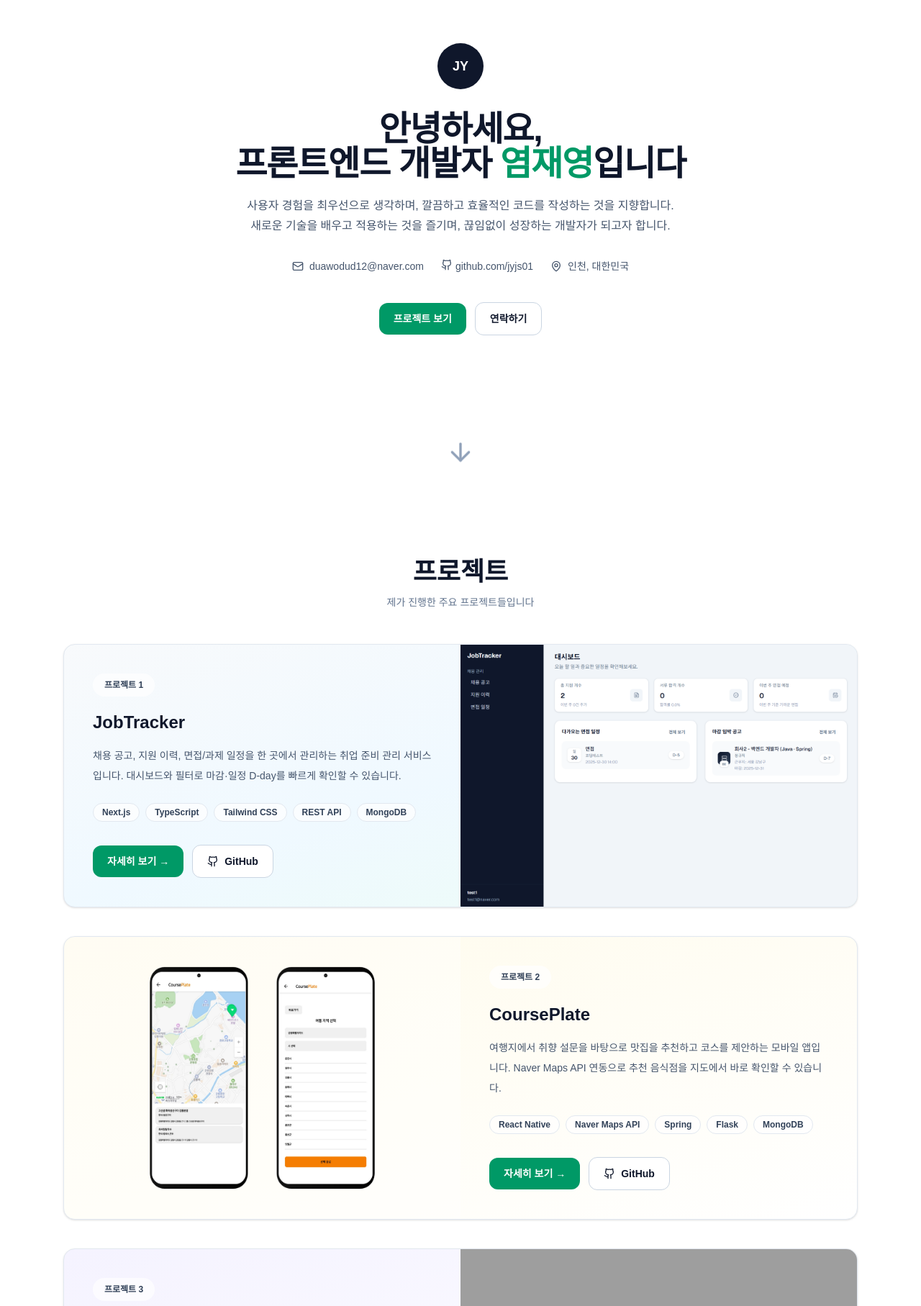
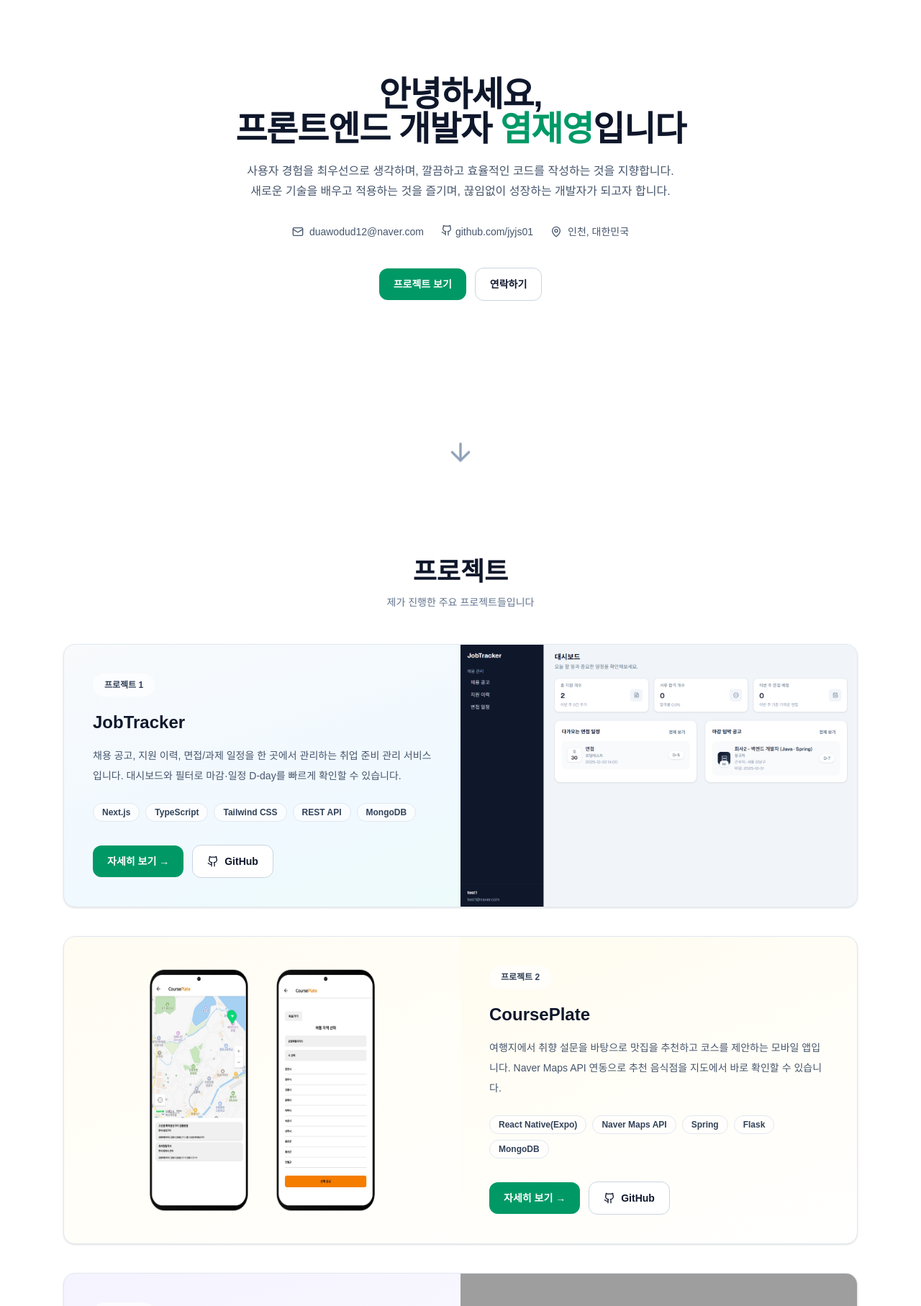
Before and after one commit to jyjs01/portfolio, a Next.js app: page / in a window 1280 px wide. Shown: the part 105-1920 px from the top of the page at 72% size. Built offline with nearby package versions, Linux system fonts and the light colour scheme; grey boxes are pictures that could not be loaded.

Commit message:
etc 수정

```diff
--- a/app/layout.tsx
+++ b/app/layout.tsx
@@ -15,6 +15,9 @@ const geistMono = Geist_Mono({
 export const metadata: Metadata = {
   title: "JaeYoung",
   description: "portfolio by JY",
+  icons: {
+    icon: "/JY.png"
+  }
 };
 
 export default function RootLayout({
--- a/src/components/sections/Hero.tsx
+++ b/src/components/sections/Hero.tsx
@@ -51,10 +51,6 @@ export default function Hero() {
   return (
     <section className="relative min-h-screen bg-white">
       <Container className="flex min-h-[92vh] flex-col items-center justify-center py-16 text-center">
-        <div className="mb-8 flex h-16 w-16 items-center justify-center rounded-full bg-slate-900 text-lg font-bold text-white">
-          JY
-        </div>
-
         <h1 className="text-3xl font-extrabold tracking-tight text-slate-900 md:text-5xl">
           안녕하세요,
           <br />
--- a/src/data/Projects.ts
+++ b/src/data/Projects.ts
@@ -16,7 +16,7 @@ export const projects: Project[] = [
     title: "CoursePlate",
     desc:
       "여행지에서 취향 설문을 바탕으로 맛집을 추천하고 코스를 제안하는 모바일 앱입니다. Naver Maps API 연동으로 추천 음식점을 지도에서 바로 확인할 수 있습니다.",
-    tags: ["React Native", "Naver Maps API", "Spring", "Flask", "MongoDB"],
+    tags: ["React Native(Expo)", "Naver Maps API", "Spring", "Flask", "MongoDB"],
     imageSrc: "/courseplate/CoursePlate.png",
     githubHref: "https://github.com/Course-Plate/CP_Final",
     tone: "2",
```
